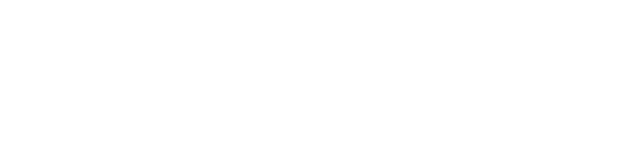
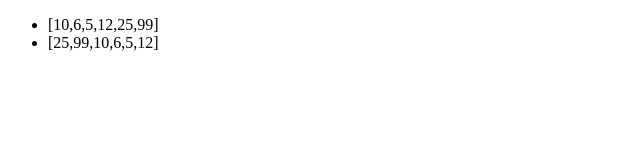
Before and after one commit to vsemchenkov/tasks, a plain HTML site: page index.html in a window 1280 px wide. Shown: the whole page, without its empty margins (0-640 px from the left). Drawn offline with Linux system fonts and the light colour scheme.

Commit message:
Task - cicle for with output in index.html

```diff
--- a/index.html
+++ b/index.html
@@ -5,7 +5,10 @@
     <title>Title</title>
 </head>
 <body>
-
+<ul>
+    <li id="mas"></li>
+    <li id="mas_output"></li>
+</ul>
 <script src="task.js"></script>
 </body>
 </html>
--- a/task.js
+++ b/task.js
@@ -3,8 +3,14 @@
 let mas = [10, 6, 5, 12, 25, 99];
 // сдвиг массива 2
 let k = 2;
-// длинна массива
+// длинна массива mas
 let long = mas.length;
+
+// Вывод данных в index.html в объект document
+let masOutput = mas;
+let htmlDivMasOutput = document.getElementById('mas');
+htmlDivMasOutput.textContent = '[' + masOutput + ']';
+
 
 for (let i = 0; i<long+k+1+k; i++) {
     // добавление в конец массива данных (память)
@@ -24,3 +30,6 @@ for (let i = 0; i<long+k+1+k; i++) {
         mas.length--;
     }
 }
+// Вывод данных в index.html в объект document
+let htmlDivMas = document.getElementById('mas_output');
+htmlDivMas.textContent = '[' + mas + ']';
```
